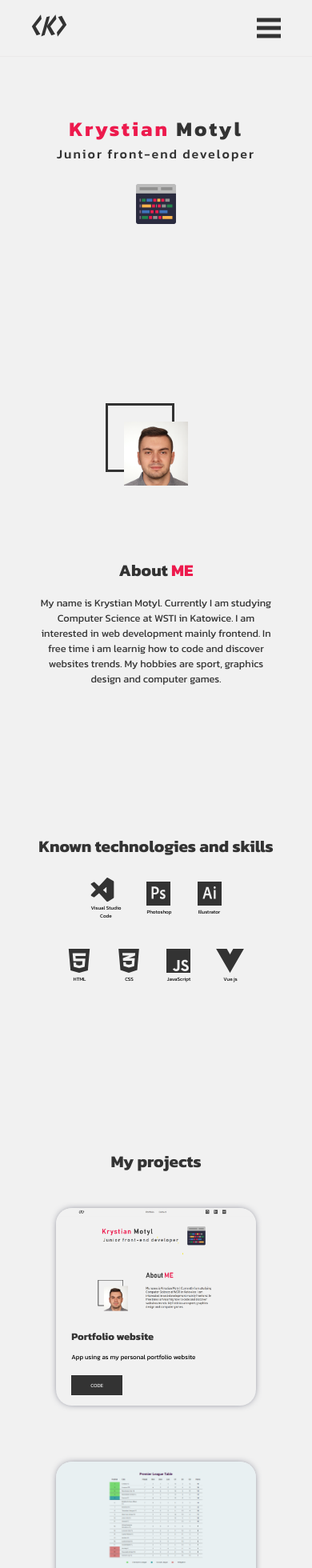
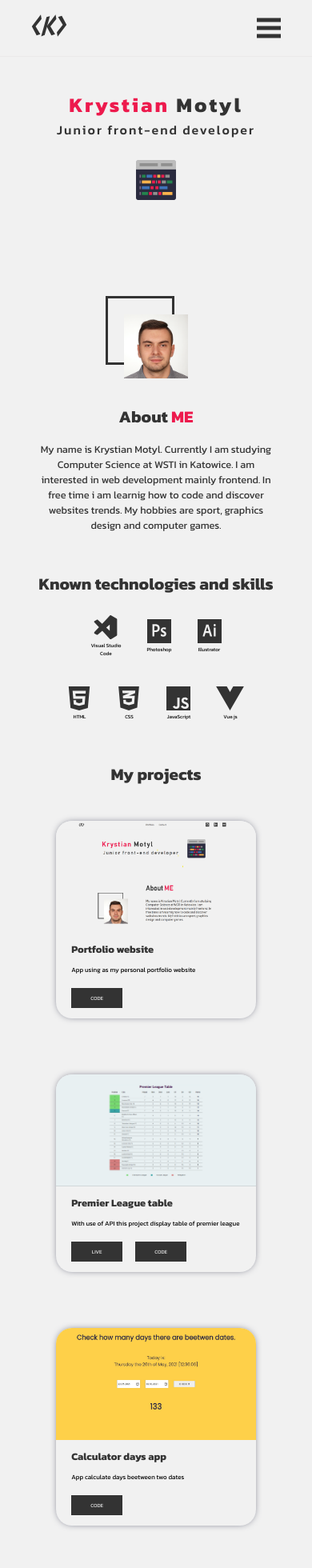
Before and after one commit to krystekswag/personal-portfolio-website, a Vue app: page /#/ in a window 390 px wide. Shown: the top 1960 px of the page at 80% size. Built offline with nearby package versions, Linux system fonts and the light colour scheme.

Commit message:
change padding of some elements

```diff
--- a/src/components/Technologies-text.vue
+++ b/src/components/Technologies-text.vue
@@ -82,6 +82,7 @@ import VueIcon from '@/components/Vue-icon.vue';
         margin: 1rem 0;
     }
     .icons{
+        margin: 0 auto;
         height: 100px;
         width: 100px;
         fill: #333333;
--- a/src/views/About.vue
+++ b/src/views/About.vue
@@ -34,7 +34,7 @@ import Technologies from '@/components/Technologies-text.vue';
         display: flex;
         justify-content: center;
         align-items: center;
-        padding: 50px 0;
+        padding: 2rem 0;
     }
     .show{
         display: none;
@@ -56,7 +56,8 @@ import Technologies from '@/components/Technologies-text.vue';
   }
     @media only screen and (max-width: 1250px){
         .content-wrapper{
-            padding: 30px 0px;
+            height: auto;
+            padding: 1rem 0;
         }
     }
     @media only screen and (max-width: 705px){
--- a/src/views/Main-page.vue
+++ b/src/views/Main-page.vue
@@ -49,7 +49,8 @@ import MainImg from '@/components/Main-img.vue';
     }
     @media only screen and (max-width: 705px){
         .content-wrapper{
-            height: 50vh;
+            padding: 6rem 0 6rem 0;
+            height: auto;
             flex-direction: column;
             text-align: center;
         }
--- a/src/views/Portfolio.vue
+++ b/src/views/Portfolio.vue
@@ -28,12 +28,15 @@ import Projects from '@/components/Portfolio-projects.vue';
         background-color: #f1f1f1;
         height: auto;
         width: 100%;
-        padding: 50px 0;
+        padding: 2rem 0;
     }
     @media only screen and (max-width: 1250px){
         h2{
             font-size: 2.5rem;
             padding-bottom: 1rem;
+        }
+        .wrapper{
+            padding: 1rem 0;
         }
     }
     @media only screen and (max-width: 705px){
```
